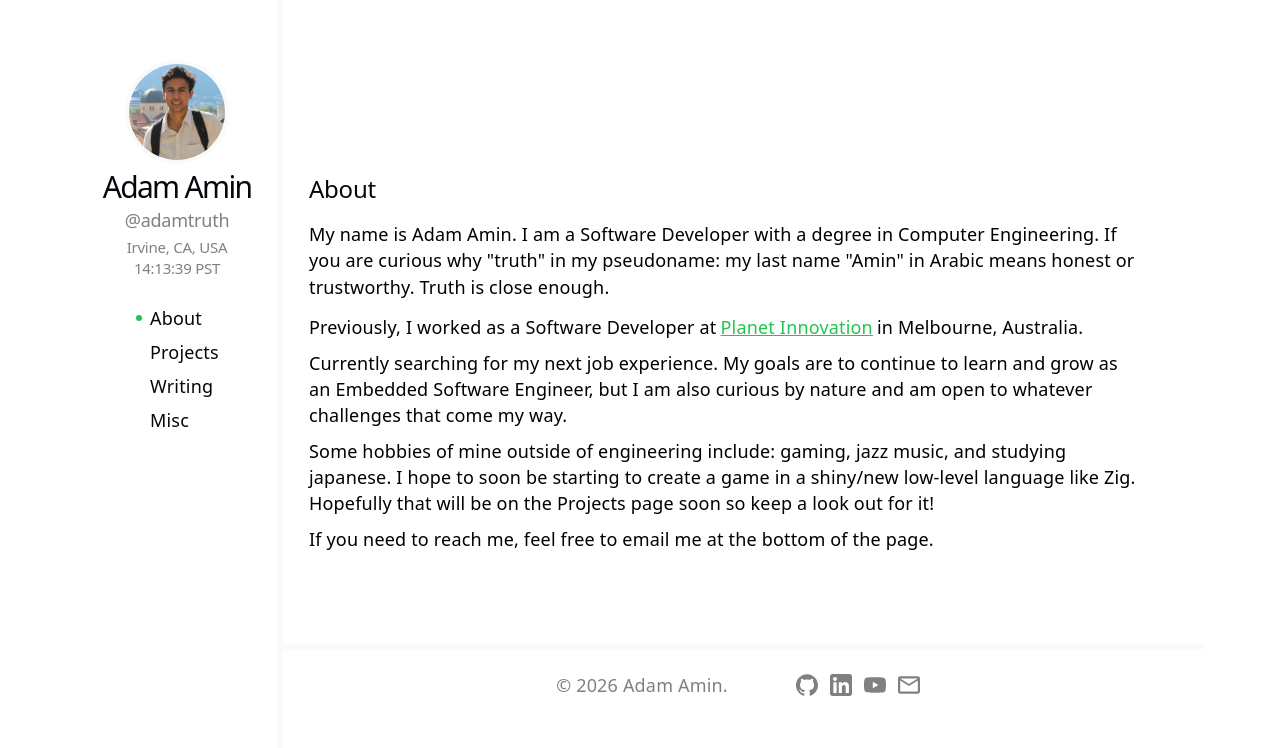
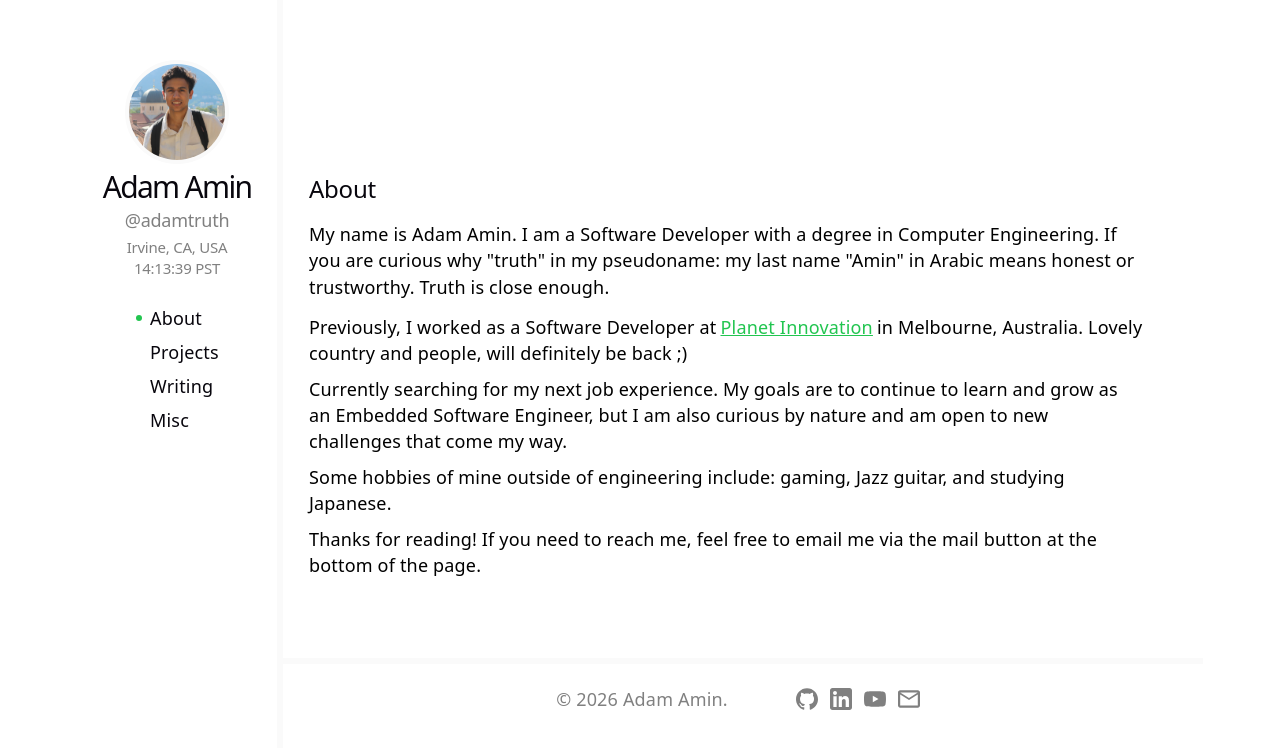
Before and after one commit to adamtruth/website, a React (Vite) app: page / in a window 1280 px wide. Shown: the top 748 px of the page. Built offline with nearby package versions, Linux system fonts and the light colour scheme.

Commit message:
feat: updated bio text, nothing interesting

```diff
--- a/src/App.jsx
+++ b/src/App.jsx
@@ -23,20 +23,18 @@ function About() {
       <p>
         Previously, I worked as a Software Developer at
         <Hyperlink link="https://planetinnovation.com" text="Planet Innovation" />
-        in Melbourne, Australia.
+        in Melbourne, Australia. Lovely country and people, will definitely be back ;)
       </p>
       <p>
         Currently searching for my next job experience. My goals are to continue to learn and grow
-        as an Embedded Software Engineer, but I am also curious by nature and am open to whatever
+        as an Embedded Software Engineer, but I am also curious by nature and am open to new
         challenges that come my way.
       </p>
       <p>
-        Some hobbies of mine outside of engineering include: gaming, jazz music, and studying japanese.
-        I hope to soon be starting to create a game in a shiny/new low-level language like Zig.
-        Hopefully that will be on the Projects page soon so keep a look out for it!
+        Some hobbies of mine outside of engineering include: gaming, Jazz guitar, and studying Japanese.
       </p>
       <p>
-        If you need to reach me, feel free to email me at the bottom of the page.
+        Thanks for reading! If you need to reach me, feel free to email me via the mail button at the bottom of the page.
       </p>
     </div>
   )
```
